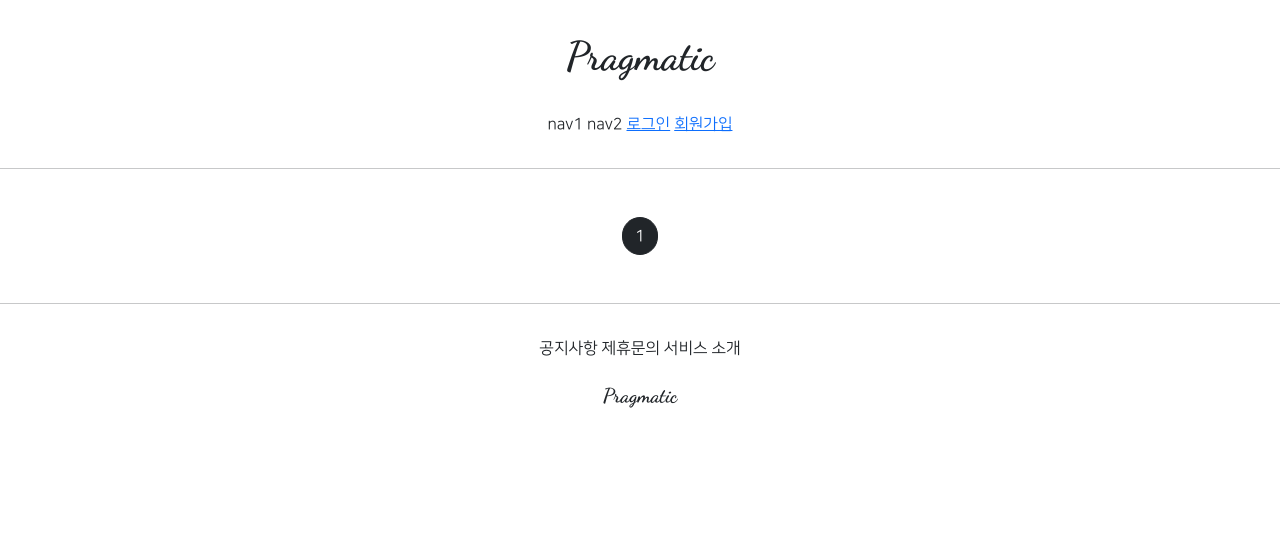
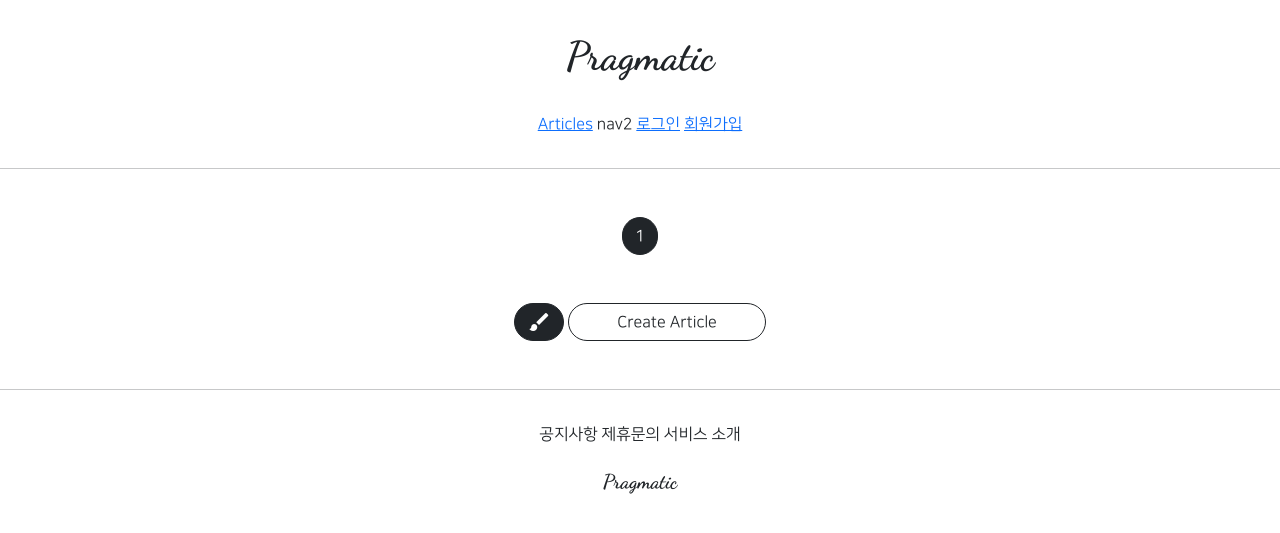
Before and after one commit to jin2313/gis_web_02, a Django app: page /articles/list/ in a window 1280 px wide. Shown: the top 533 px of the page. Run offline with Django 3.2, Linux system fonts and the light colour scheme; data that the repository does not hold is empty; parts of the project's set-up code (start-up, migrations or seed data) failed here and were passed over; some libraries are stand-ins or nearby versions.

Commit message:
08/05 web 02 commit3

```diff
--- a/articleapp/templates/articleapp/list.html
+++ b/articleapp/templates/articleapp/list.html
@@ -35,4 +35,13 @@
 
     {% include 'snippets/pagination.html' %}
 
+    <div class="text-center my-5">
+        <a href="{% url 'articleapp:create' %}" class="btn btn-dark rounded-pill material-icons">
+            brush
+        </a>
+        <a href="{% url 'articleapp:create' %}" class="btn btn-outline-dark rounded-pill px-5">
+            Create Article
+        </a>
+    </div>
+
 {% endblock %}
--- a/templates/header.html
+++ b/templates/header.html
@@ -3,7 +3,9 @@
         <h1>Pragmatic</h1>
     </div>
     <div class="header_button">
-        <span>nav1</span>
+        <span>
+            <a href="{% url 'articleapp:list' %}">Articles</a>
+        </span>
         <span>nav2</span>
         {% if not user.is_authenticated %}
             <span><a href="{% url 'accountapp:login' %}">로그인</a> </span>
```
